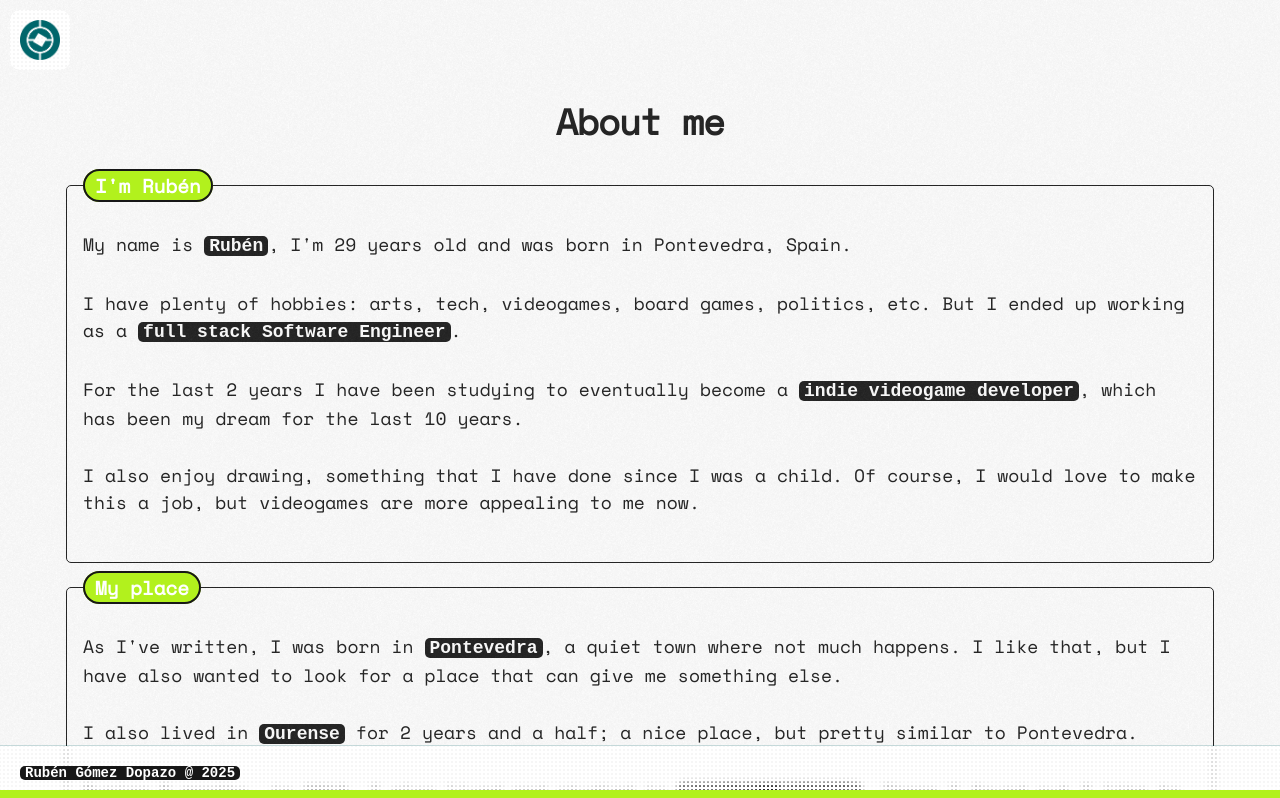
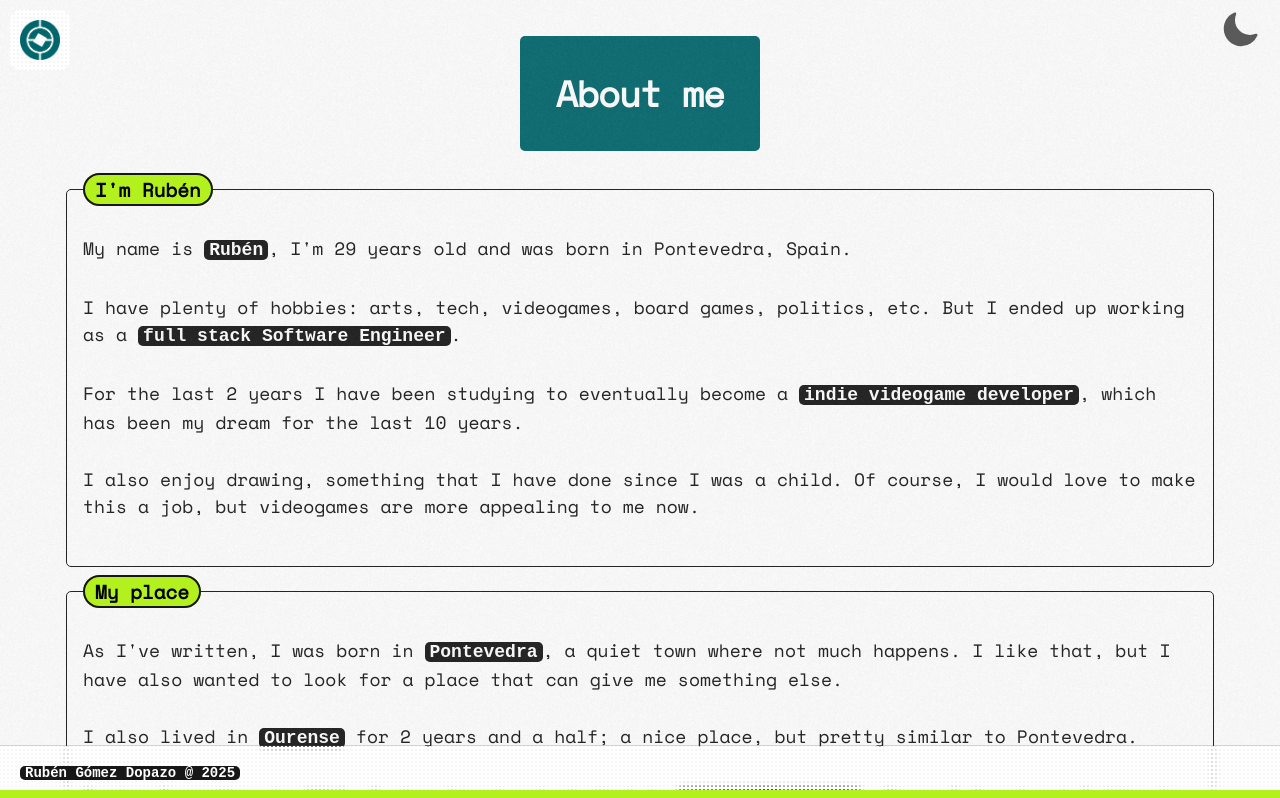
Before and after one commit to Rebun13/portfolio, a Next.js app: page / in a window 1280 px wide. Shown: the top 798 px of the page. Built offline with nearby package versions, Linux system fonts and the light colour scheme.

Commit message:
Added themes and theme toggler Support for light and dark theme. Ruben Gomez Dopazo

```diff
--- a/app/globals.css
+++ b/app/globals.css
@@ -6,7 +6,9 @@
   --background: 256, 256, 256;
   --foreground: 23, 23, 23;
   --main: 0, 102, 107;
+  --main-font: 255, 255, 255;
   --accent: 178, 241, 29;
+  --accent-font: 0, 0, 0;
 
 }
 
@@ -226,6 +228,15 @@ section > h3 {
   width: 90%;
 }
 
+.title {
+  background-color: rgb(var(--main));
+  color: rgb(var(--main-font));
+  padding: 1em;
+  border-radius: 5px;
+  width: fit-content;
+  margin: 1em auto;
+}
+
 .progress {
   position: fixed;
   left: 0;
--- a/app/layout.tsx
+++ b/app/layout.tsx
@@ -5,6 +5,7 @@ import { Footer } from "@/components/ui/footer/Footer";
 
 import "@/app/globals.css";
 import { primaryFont } from "../components/fonts/fonts";
+import { ThemeToggle } from "@/components/ui/theme/ThemeToggle";
 
 export const metadata: Metadata = {
   title: "Ruben Gomez Dopazo",
@@ -26,6 +27,7 @@ export default function RootLayout({
           <div className="container">
             <span className="wallpaper" />
             <Navbar />
+            <ThemeToggle/>
             {children}
             <Footer title={`Rubén Gómez Dopazo @ ${new Date().getFullYear()}`} />
           </div>
--- a/components/ui/containers/slides/styles.module.css
+++ b/components/ui/containers/slides/styles.module.css
@@ -23,7 +23,7 @@
 .slideTitle span {
     font-size: larger;
     font-weight: bold;
-    color: rgb(var(--background));
+    color: rgb(var(--accent-font));
     background-color: rgb(var(--accent));
     padding: 0 10px;
     border-radius: 20px;
--- /dev/null
+++ b/components/ui/theme/ThemeToggle.tsx
@@ -0,0 +1,22 @@
+"use client";
+
+import { useTheme } from "next-themes";
+import { SunIcon, MoonIcon } from "@heroicons/react/24/solid";
+
+import styles from "./styles.module.css";
+
+
+export function ThemeToggle() {
+    const { theme, setTheme } = useTheme();
+
+    return (
+        <div className={styles.themeToggle}>
+            <span>
+                {theme === "dark" ?
+                    <SunIcon className={styles.themeToggleIcon} onClick={() => setTheme("light")} />
+                    : <MoonIcon  className={styles.themeToggleIcon} onClick={() => setTheme("dark")} />
+                }
+            </span>
+        </div>
+    );
+}
--- /dev/null
+++ b/components/ui/theme/styles.module.css
@@ -0,0 +1,13 @@
+.themeToggle {
+    position: absolute;
+    top: 10px;
+    right: 20px;
+    z-index: 500;
+    cursor: pointer;
+}
+
+.themeToggleIcon {
+    color: rgba(var(--foreground), 0.7);
+    height: 40px;
+    width: 40px;
+}
--- a/package.json
+++ b/package.json
@@ -9,6 +9,7 @@
     "lint": "next lint"
   },
   "dependencies": {
+    "@heroicons/react": "^2.2.0",
     "motion": "^11.14.4",
     "next": "^15.2.3",
     "next-themes": "^0.4.6",
```
Also changed, not shown: 1 other file (tests, documents, lock files or other folders).
